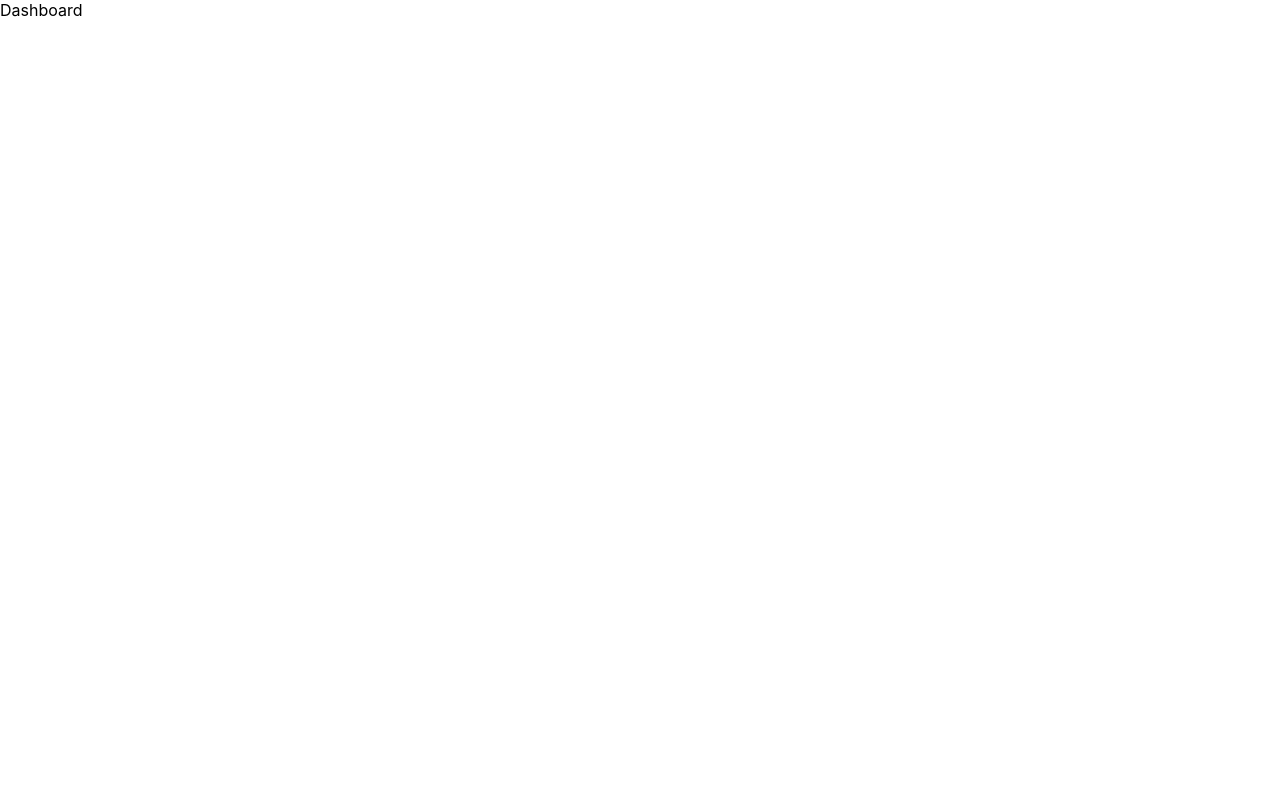
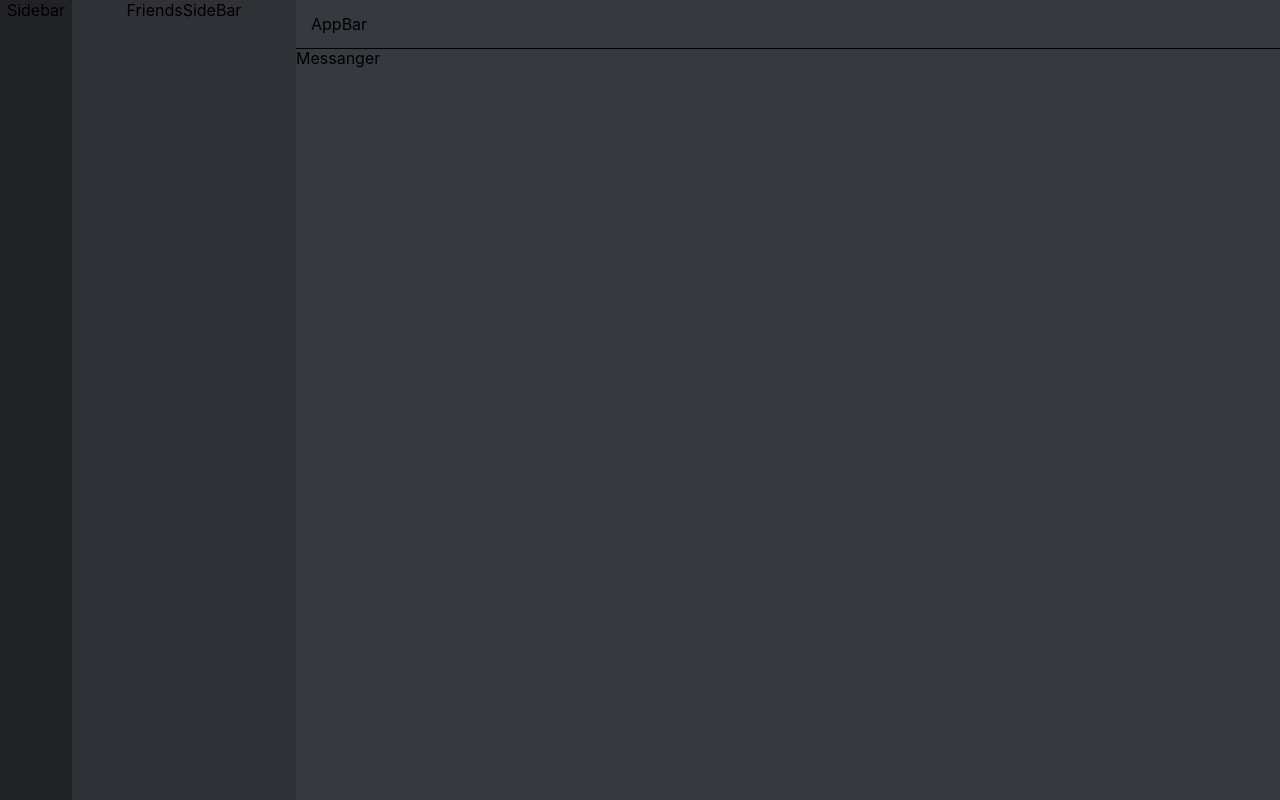
Before and after one commit to arkarhtethan/discord-frontend, a React (Create React App) app: page /dashboard in a window 1280 px wide. Built offline with nearby package versions, Linux system fonts and the light colour scheme.

Commit message:
dashboard compoent added

```diff
--- a/src/pages/dashboard/index.js
+++ b/src/pages/dashboard/index.js
@@ -1,7 +1,25 @@
 import React from "react";
+import { styled } from "@mui/system";
+import Sidebar from "./components/Sidebar";
+import FriendsSideBar from "./components/FriendsSideBar";
+import Messanger from "./components/Messanger";
+import AppBar from "./components/AppBar";
+
+const Wrapper = styled("div")({
+  width: "100%",
+  height: "100vh",
+  display: "flex",
+});
 
 const Dashboard = () => {
-  return <div>Dashboard</div>;
+  return (
+    <Wrapper>
+      <Sidebar />
+      <FriendsSideBar />
+      <Messanger />
+      <AppBar />
+    </Wrapper>
+  );
 };
 
 export default Dashboard;
```
